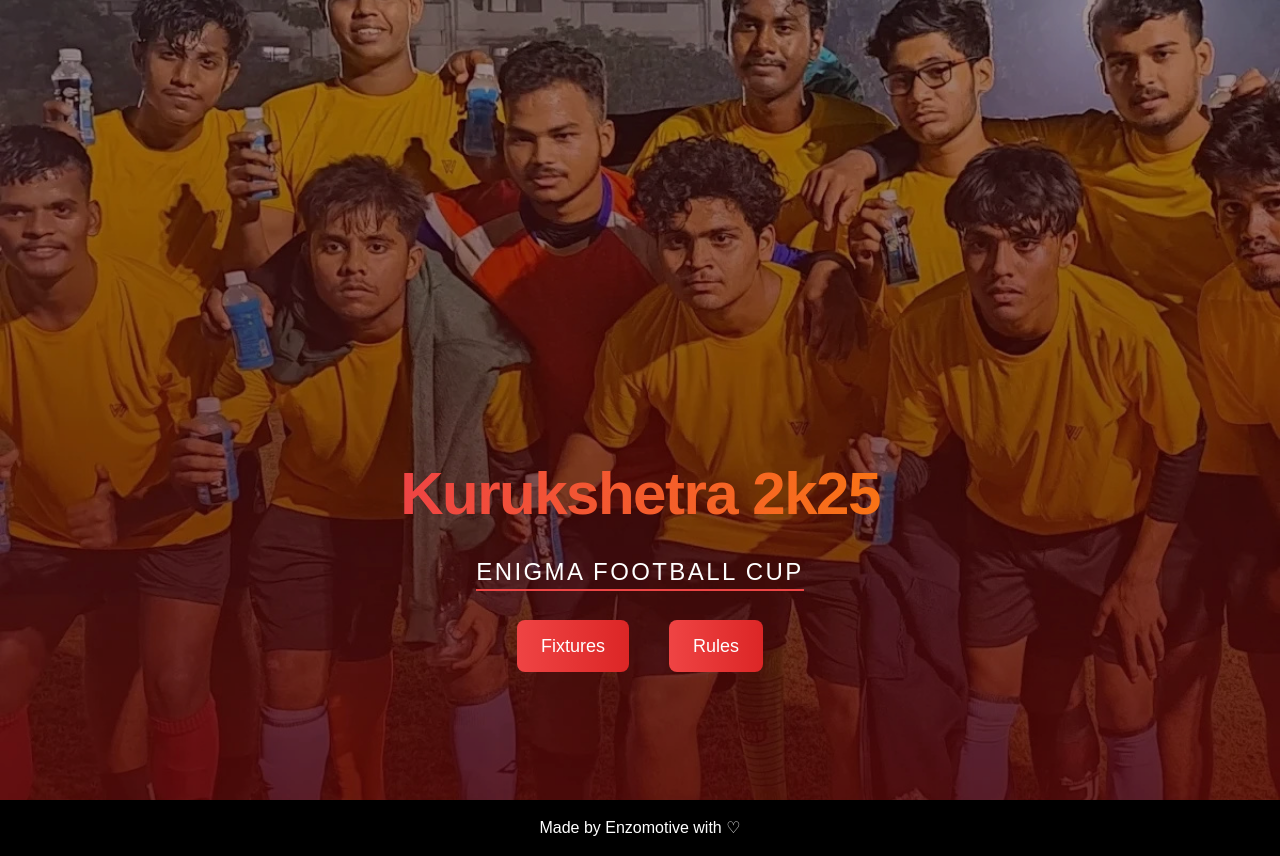
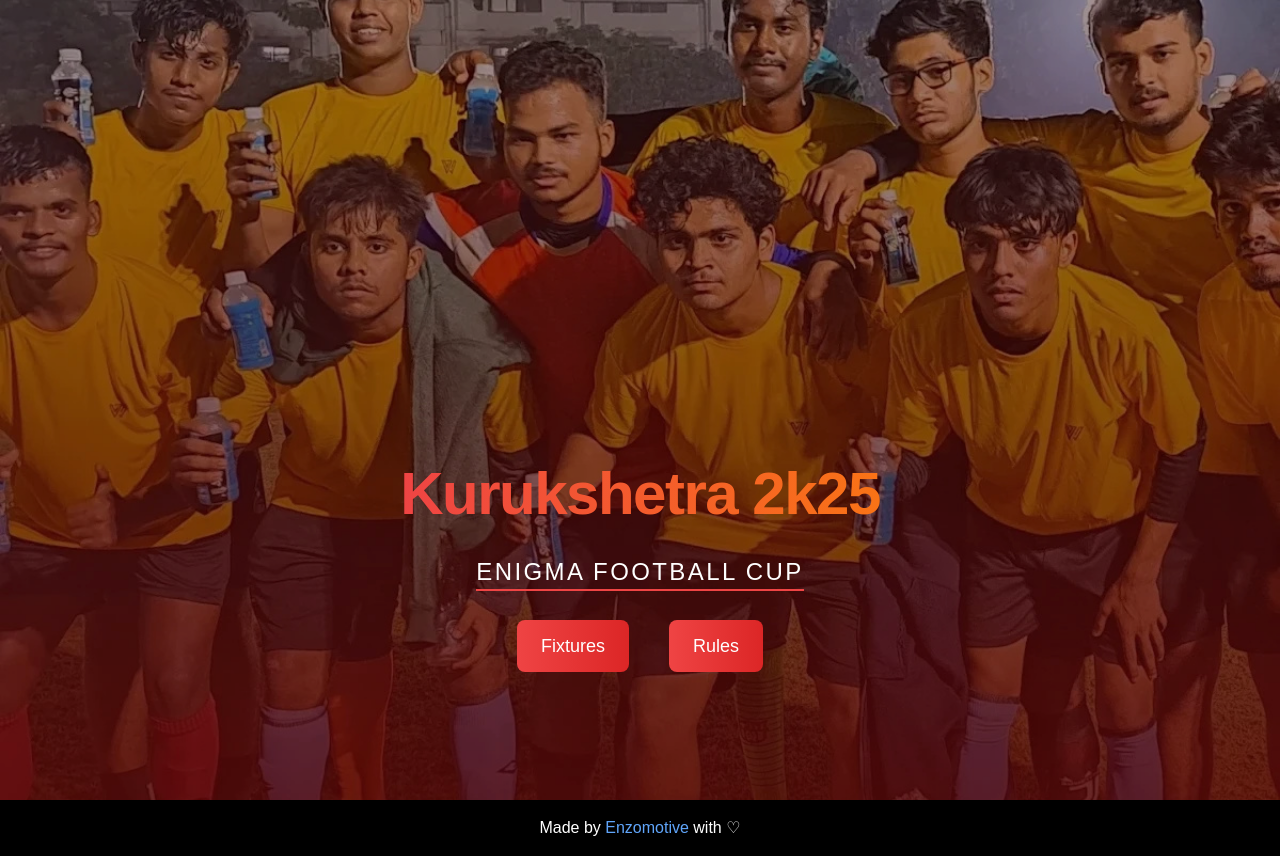
Before and after one commit to ENZOMOTIVE/NFC-2k25, a Next.js app in the folder nfc-25/: page / in a window 1280 px wide. Built offline with nearby package versions, Linux system fonts and the light colour scheme.

Commit message:
Enzomotive

```diff
--- a/nfc-25/app/pages/Footer/footer.tsx
+++ b/nfc-25/app/pages/Footer/footer.tsx
@@ -1,7 +1,7 @@
 export default function Footer() {
     return (
       <footer className="w-full text-center py-4 bg-black text-white">
-        Made by Enzomotive with ♡
-      </footer>
+  Made by <a href="https://github.com/ENZOMOTIVE" target="_blank" rel="noopener noreferrer" className="text-blue-400 hover:underline">Enzomotive</a> with ♡
+</footer>
     );
   }
```
